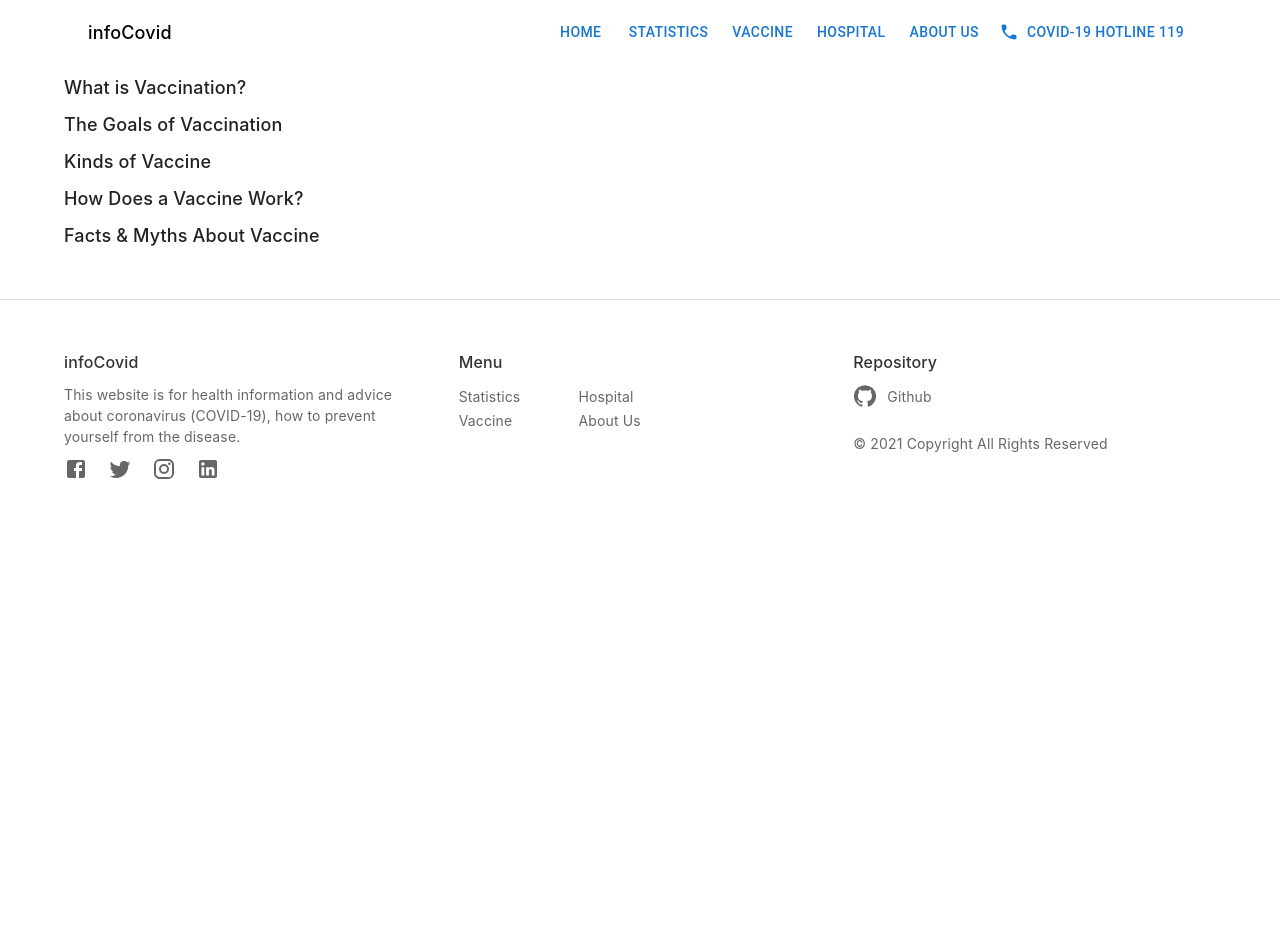
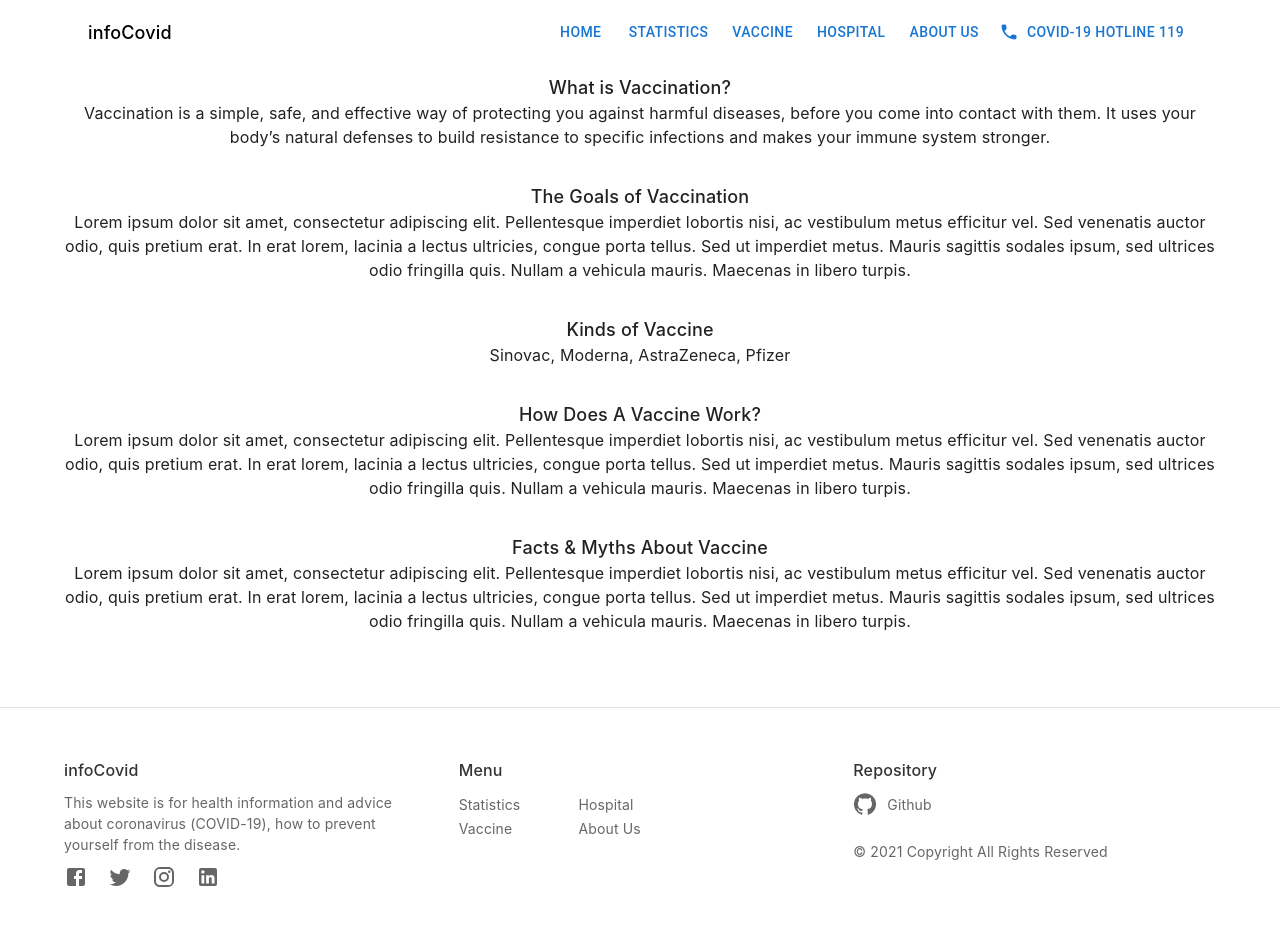
Before and after one commit to niceDeve/info-covid, a Next.js app: page /vaccine in a window 1280 px wide. Shown: the top 926 px of the page. Before the commit the page ends 874 px from the top, so only its background shows below. Built offline with nearby package versions, Linux system fonts and the light colour scheme.

Commit message:
Add Vaccine

```diff
--- a/pages/vaccine.js
+++ b/pages/vaccine.js
@@ -3,6 +3,30 @@ import { Container } from "@mui/material";
 import { makeStyles } from "@mui/styles";
 import styles from "../styles/pages/vaccine.style";
 const useStyles = makeStyles(styles);
+
+const contents = [
+  {
+    title: "What is Vaccination?",
+    text: "Vaccination is a simple, safe, and effective way of protecting you against harmful diseases, before you come into contact with them. It uses your body’s natural defenses to build resistance to specific infections and makes your immune system stronger.",
+
+  },
+  {
+    title: "The Goals of Vaccination",
+    text: "Lorem ipsum dolor sit amet, consectetur adipiscing elit. Pellentesque imperdiet lobortis nisi, ac vestibulum metus efficitur vel. Sed venenatis auctor odio, quis pretium erat. In erat lorem, lacinia a lectus ultricies, congue porta tellus. Sed ut imperdiet metus. Mauris sagittis sodales ipsum, sed ultrices odio fringilla quis. Nullam a vehicula mauris. Maecenas in libero turpis.",
+  },
+  {
+    title: "Kinds of Vaccine",
+    text: "Sinovac, Moderna, AstraZeneca, Pfizer",
+  },
+  {
+    title: "How Does A Vaccine Work?",
+    text: "Lorem ipsum dolor sit amet, consectetur adipiscing elit. Pellentesque imperdiet lobortis nisi, ac vestibulum metus efficitur vel. Sed venenatis auctor odio, quis pretium erat. In erat lorem, lacinia a lectus ultricies, congue porta tellus. Sed ut imperdiet metus. Mauris sagittis sodales ipsum, sed ultrices odio fringilla quis. Nullam a vehicula mauris. Maecenas in libero turpis.",
+  },
+  {
+    title: "Facts & Myths About Vaccine",
+    text: "Lorem ipsum dolor sit amet, consectetur adipiscing elit. Pellentesque imperdiet lobortis nisi, ac vestibulum metus efficitur vel. Sed venenatis auctor odio, quis pretium erat. In erat lorem, lacinia a lectus ultricies, congue porta tellus. Sed ut imperdiet metus. Mauris sagittis sodales ipsum, sed ultrices odio fringilla quis. Nullam a vehicula mauris. Maecenas in libero turpis.",
+  },
+];
 
 export default function Vaccine() {
   const classes = useStyles();
@@ -12,11 +36,13 @@ export default function Vaccine() {
         <title>Vaccine</title>
       </Head>
       <Container maxWidth='lg'>
-        <h2 className={classes.title}>What is Vaccination?</h2>
-        <h2 className={classes.title}>The Goals of Vaccination</h2>
-        <h2 className={classes.title}>Kinds of Vaccine</h2>
-        <h2 className={classes.title}>How Does a Vaccine Work?</h2>
-        <h2 className={classes.title}>Facts & Myths About Vaccine</h2>
+        {contents.map((content, idx) => (
+            <div>
+              <h2 className={classes.title}>{content.title}</h2>
+              <p className={classes.text}>{content.text}</p>
+              <br></br>
+            </div>
+          ))}
       </Container>
     </div>
   );
--- a/styles/pages/vaccine.style.js
+++ b/styles/pages/vaccine.style.js
@@ -3,6 +3,10 @@ const vaccineStyle = {
     marginTop: "10px",
     fontWeight: 500,
     fontSize: "18px",
+    textAlign: "Center",
+  },
+  text: {
+    textAlign: "Center",
   },
 };
 
```
